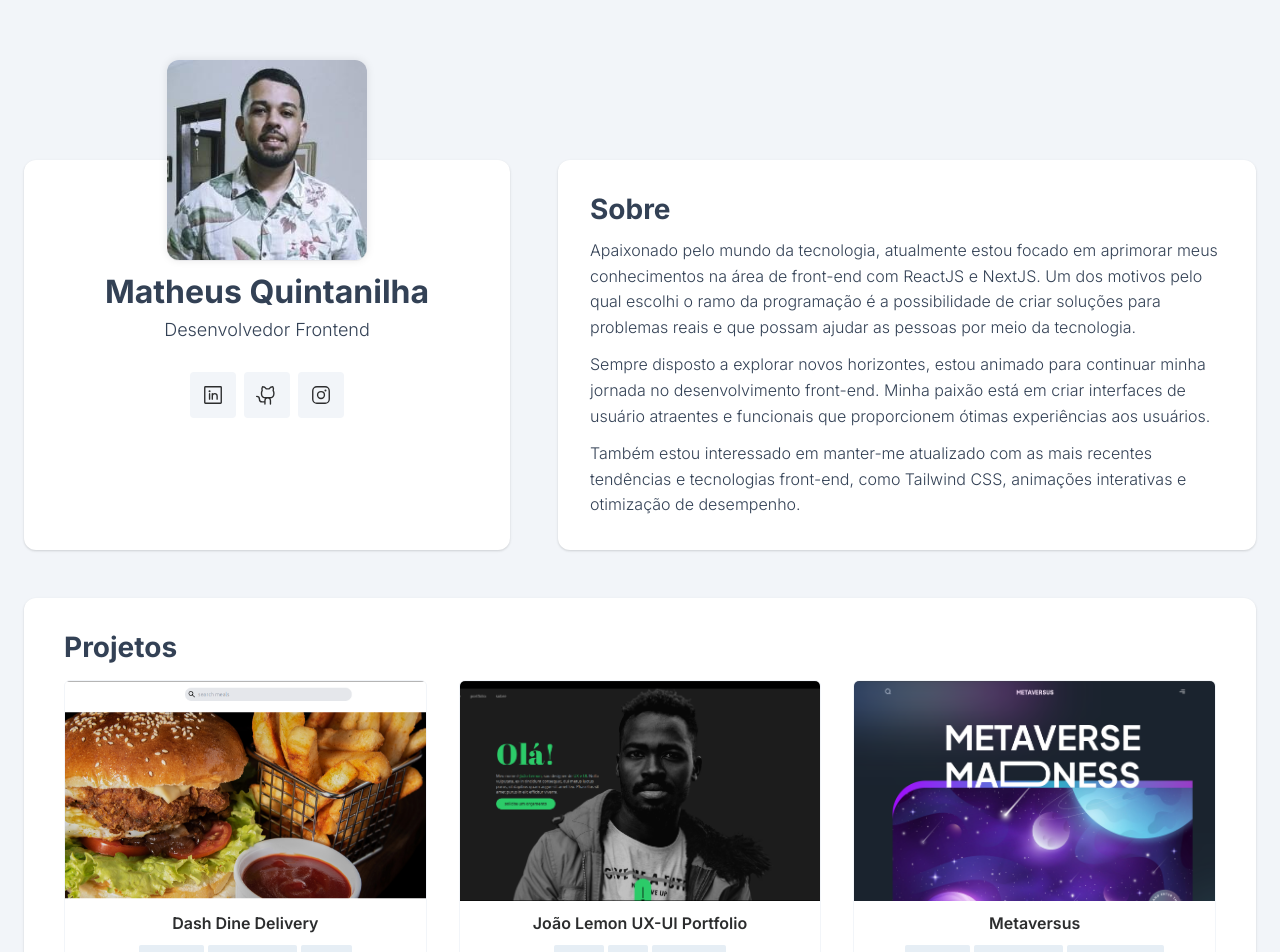
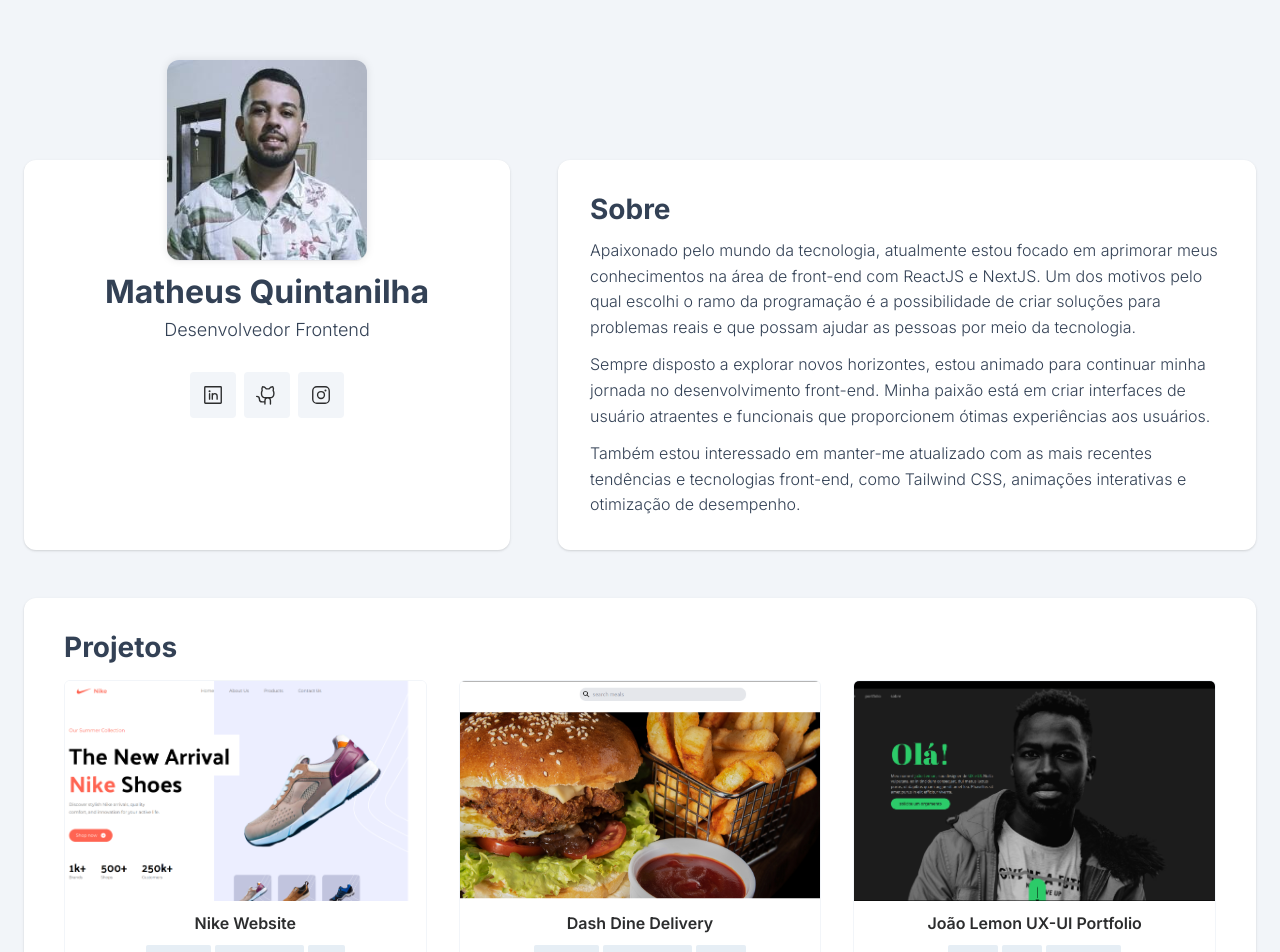
Before and after one commit to MatheusQuintanilhaa/portfolio, a React (Vite) app: page / in a window 1280 px wide. Shown: the top 952 px of the page. Built offline with nearby package versions, Linux system fonts and the light colour scheme.

Commit message:
implemantando aos

```diff
--- a/index.html
+++ b/index.html
@@ -11,9 +11,16 @@
       href="https://fonts.googleapis.com/css2?family=Inter:wght@300;400;600;700&display=swap"
       rel="stylesheet"
     />
+    <!-- Script AOS - Animações -->
+    <link href="https://unpkg.com/aos@2.3.1/dist/aos.css" rel="stylesheet" />
   </head>
   <body>
     <div id="root"></div>
     <script type="module" src="/src/main.jsx"></script>
+    <script src="https://unpkg.com/aos@2.3.1/dist/aos.js"></script>
+
+    <script>
+      AOS.init({ once: true });
+    </script>
   </body>
 </html>
--- a/package.json
+++ b/package.json
@@ -12,6 +12,8 @@
   "dependencies": {
     "@phosphor-icons/react": "^2.0.10",
     "@phosphor-icons/web": "^2.0.3",
+    "aos": "^2.3.4",
+    "prop-types": "^15.8.1",
     "react": "^18.2.0",
     "react-dom": "^18.2.0"
   },
--- a/projects.json
+++ b/projects.json
@@ -1,34 +1,35 @@
 [
   {
-    "id": 1,
+    "name": "Nike Website",
+    "image": "../../../src/assets/nikeWebsite.png",
+    "tags": ["React JS", "Tailwind CSS", "Vite"],
+    "link": "https://github.com/MatheusQuintanilhaa/Nike-Website"
+  },
+  {
     "name": "Dash Dine Delivery",
     "image": "../../../src/assets/dashdine.png",
     "tags": ["React JS", "Tailwind CSS", "Splide"],
     "link": "https://github.com/MatheusQuintanilhaa/Dash-Dine-App"
   },
   {
-    "id": 2,
     "name": "João Lemon UX-UI Portfolio",
     "image": "../../../src/assets/joaolemon.png",
     "tags": ["HTML", "CSS", "JavaScript"],
     "link": "https://github.com/MatheusQuintanilhaa/Projeto-Portfolio-Joao-Lemon-UX-UI"
   },
   {
-    "id": 3,
     "name": "Metaversus",
     "image": "../../../src/assets/metaverse.png",
     "tags": ["React JS", "Tailwind CSS", "Framer Motion"],
     "link": "https://github.com/MatheusQuintanilhaa/Metaverse"
   },
   {
-    "id": 4,
     "name": "Flight Booking Website",
     "image": "../../../src/assets/flyAgency.png",
     "tags": ["React JS", "SASS", "Core JS"],
     "link": "https://github.com/MatheusQuintanilhaa/Flight-Booking-Website"
   },
   {
-    "id": 5,
     "name": "Bistro Cafe",
     "image": "../../../src/assets/bistroCafe.png",
     "tags": ["React JS", "Tailwind CSS", "Framer Motion"],
--- a/src/components/About/About.jsx
+++ b/src/components/About/About.jsx
@@ -1,6 +1,11 @@
 const About = () => {
   return (
-    <section className="card about">
+    <section
+      className="card about"
+      data-aos="fade-left"
+      data-aos-duration="800"
+      data-aos-easing="ease-in-out"
+    >
       <h2 className="subtitle">Sobre</h2>
 
       <p>
--- a/src/components/Projects/Projects.jsx
+++ b/src/components/Projects/Projects.jsx
@@ -1,4 +1,5 @@
 import { useEffect, useState } from "react";
+import PropTypes from "prop-types";
 
 const Projects = () => {
   const [projects, setProjects] = useState([]);
@@ -19,24 +20,66 @@ const Projects = () => {
     fetchProjects();
   }, []);
 
+  const delay = 300; // Atraso em milissegundos entre cada projeto
+
   return (
     <section className="card projects">
       <h2 className="subtitle">Projetos</h2>
 
       <div className="projects__content">
         {projects.map((project, index) => (
+          <ProjectWithDelay
+            key={project.id}
+            project={project}
+            delay={index * delay}
+          />
+        ))}
+      </div>
+    </section>
+  );
+};
+
+Projects.propTypes = {
+  projects: PropTypes.arrayOf(
+    PropTypes.shape({
+      id: PropTypes.number.isRequired,
+      link: PropTypes.string.isRequired,
+      image: PropTypes.string.isRequired,
+      name: PropTypes.string.isRequired,
+      tags: PropTypes.arrayOf(PropTypes.string).isRequired,
+    })
+  ),
+};
+
+const ProjectWithDelay = ({ project, delay }) => {
+  const [isVisible, setIsVisible] = useState(false);
+
+  useEffect(() => {
+    const timeout = setTimeout(() => {
+      setIsVisible(true);
+    }, delay);
+
+    return () => clearTimeout(timeout);
+  }, [delay]);
+
+  if (!isVisible) {
+    return null;
+  }
+
+  return (
     <a
-            key={index}
       href={project.link}
       target="_blank"
       rel="noreferrer"
       className="project"
+      data-aos="zoom-in"
+      data-aos-duration="800"
+      data-aos-easing="ease-in-out"
+      data-aos-offset="-100"
+      data-aos-delay="300"
     >
       <picture>
-              <img
-                src={project.image}
-                alt={`Imagem do projeto ${project.name}`}
-              />
+        <img src={project.image} alt={`Imagem do projeto ${project.name}`} />
       </picture>
       <strong>{project.name}</strong>
 
@@ -46,10 +89,18 @@ const Projects = () => {
         ))}
       </div>
     </a>
-        ))}
-      </div>
-    </section>
   );
 };
 
+ProjectWithDelay.propTypes = {
+  project: PropTypes.shape({
+    id: PropTypes.number.isRequired,
+    link: PropTypes.string.isRequired,
+    image: PropTypes.string.isRequired,
+    name: PropTypes.string.isRequired,
+    tags: PropTypes.arrayOf(PropTypes.string).isRequired,
+  }),
+  delay: PropTypes.number.isRequired,
+};
+
 export default Projects;
--- a/src/components/User/User.jsx
+++ b/src/components/User/User.jsx
@@ -1,8 +1,19 @@
 import { LinkedinLogo, GithubLogo, InstagramLogo } from "@phosphor-icons/react";
+import AOS from "aos"; // Importe o AOS
+import "aos/dist/aos.css"; // Importe o arquivo CSS do AOS
+import "../../../src/assets/profile.jpeg"; // Importe sua imagem de perfil
 
 const User = () => {
+  // Inicialize o AOS com as opções desejadas (por exemplo, fade-right, duração, easing)
+  AOS.init({ once: true });
+
   return (
-    <section className="card user">
+    <section
+      className="card user"
+      data-aos="fade-right"
+      data-aos-duration="800"
+      data-aos-easing="ease-in-out"
+    >
       <picture>
         <img src="../../../src/assets/profile.jpeg" alt="profile picture" />
       </picture>
--- a/src/main.jsx
+++ b/src/main.jsx
@@ -1,6 +1,10 @@
 import React from "react";
 import ReactDOM from "react-dom/client";
 import App from "./App.jsx";
+import AOS from "aos";
+import "aos/dist/aos.css";
+
+AOS.init({ once: true });
 
 ReactDOM.createRoot(document.getElementById("root")).render(
   <React.StrictMode>
```
Also changed, not shown: src/assets/nikeWebsite.png (added), 1 other file (tests, documents, lock files or other folders). Lines whose indentation alone changed are shown as unchanged.
